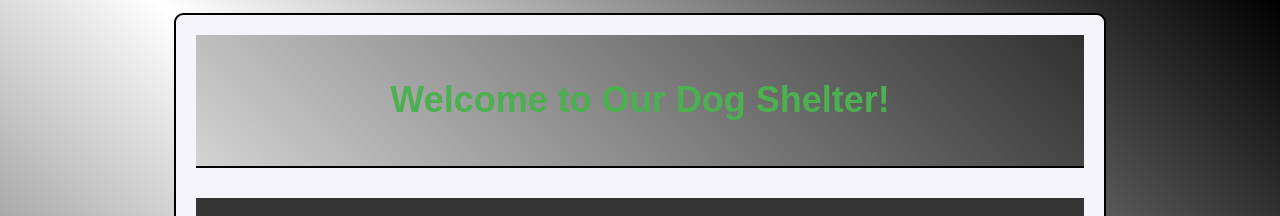
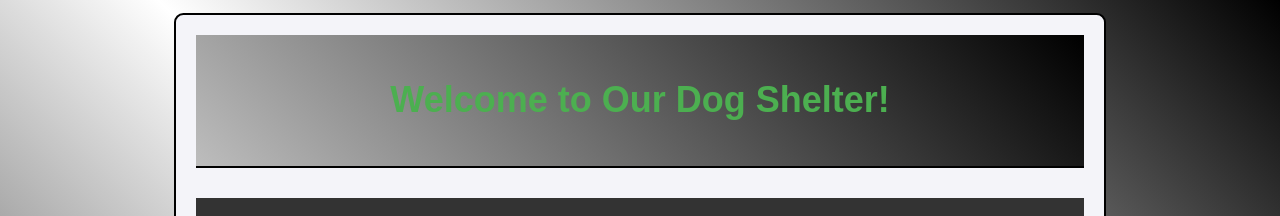
Before and after one commit to 241209-JavaReactAWS/Darren-Ying-Project1, a React (Vite) app: page / in a window 1280 px wide. Shown: the top 216 px of the page. Built offline with nearby package versions, Linux system fonts and the light colour scheme.

Commit message:
Update Header.css

```diff
--- a/src/components/header/Header.css
+++ b/src/components/header/Header.css
@@ -7,5 +7,5 @@ header{
     border-bottom: 2px solid black;
     color: white;
     border-bottom: 2px solid black;
-    background-image: linear-gradient(45deg, lightgray, #303030);
+    background-image: linear-gradient(45deg, rgb(189, 189, 189), #000000);
 }
```
